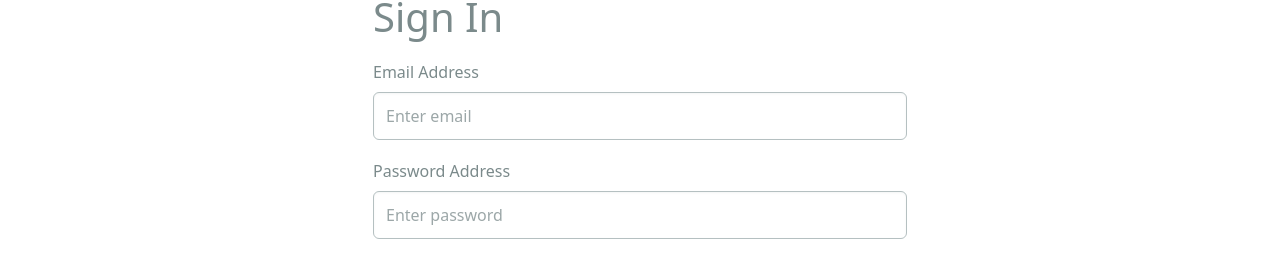
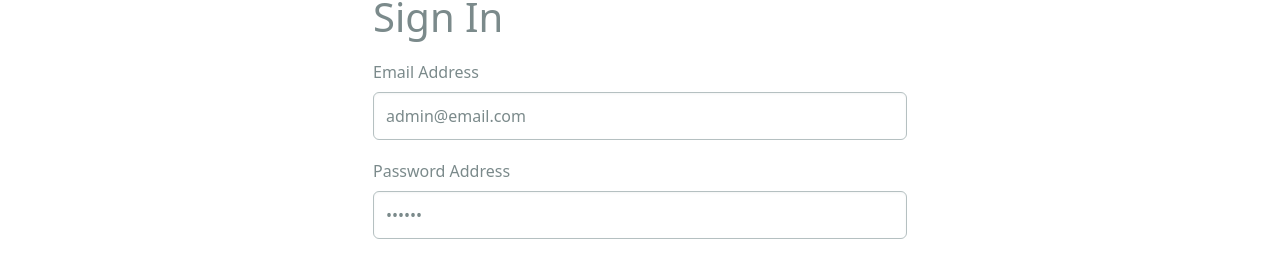
Before and after one commit to echoyol/proshop-fullstack, a React (Create React App) app in the folder frontend/: page /login in a window 1280 px wide. Shown: the part 113-378 px from the top of the page. Built offline with nearby package versions, Linux system fonts and the light colour scheme.

Commit message:
add login info

```diff
--- a/frontend/src/screens/LoginScreen.jsx
+++ b/frontend/src/screens/LoginScreen.jsx
@@ -9,8 +9,8 @@ import { toast } from 'react-toastify'
 import Loader from '../components/Loader'
 
 function LoginScreen() {
-  const [email, setEmail] = useState('')
-  const [password, setPassword] = useState('')
+  const [email, setEmail] = useState('admin@email.com')
+  const [password, setPassword] = useState('123456')
 
   const dispatch = useDispatch()
   const navigate = useNavigate()
--- a/package.json
+++ b/package.json
@@ -30,7 +30,8 @@
     "express": "^4.18.2",
     "jsonwebtoken": "^9.0.2",
     "mongoose": "^8.0.2",
-    "multer": "^1.4.5-lts.1"
+    "multer": "^1.4.5-lts.1",
+    "stripe": "^16.0.0"
   },
   "devDependencies": {
     "concurrently": "^8.2.2",
```
Also changed, not shown: 1 other file (tests, documents, lock files or other folders).
